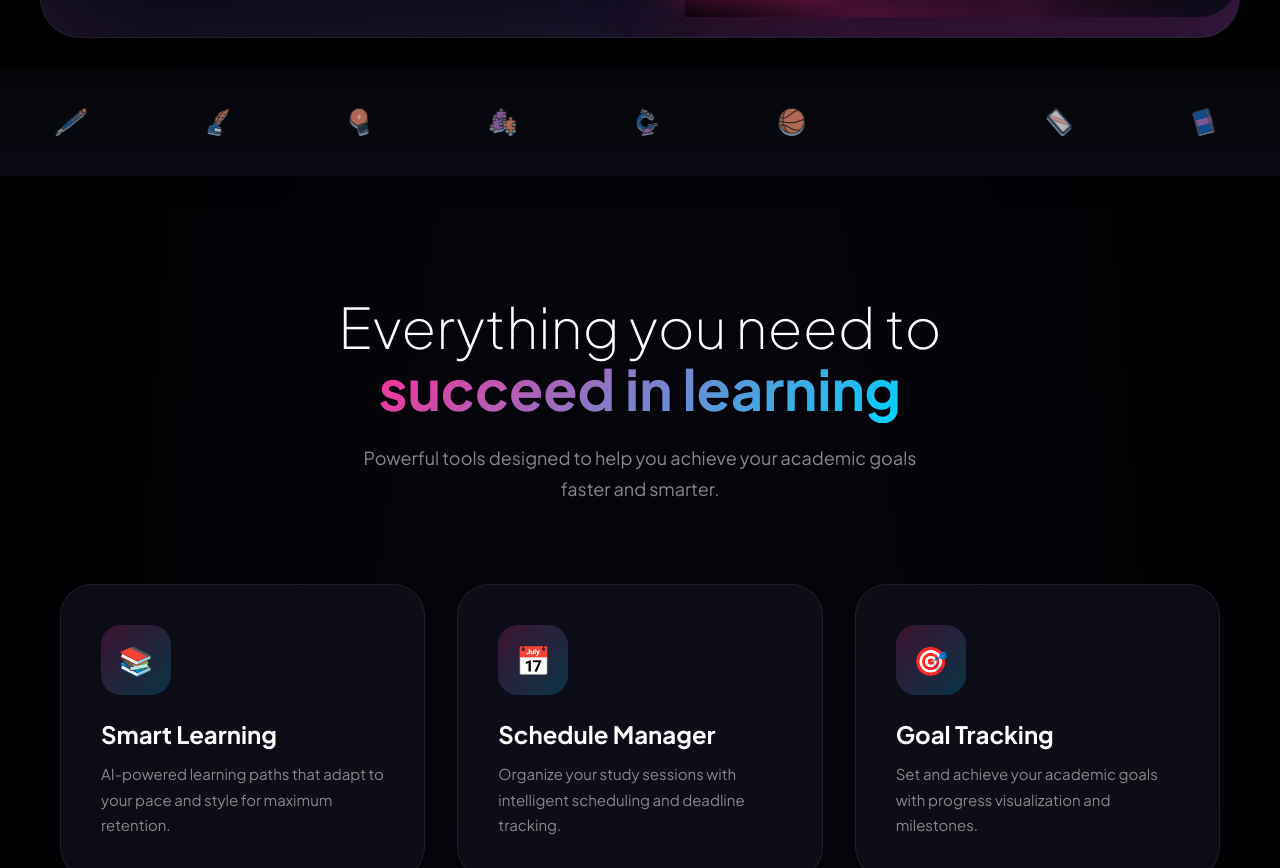
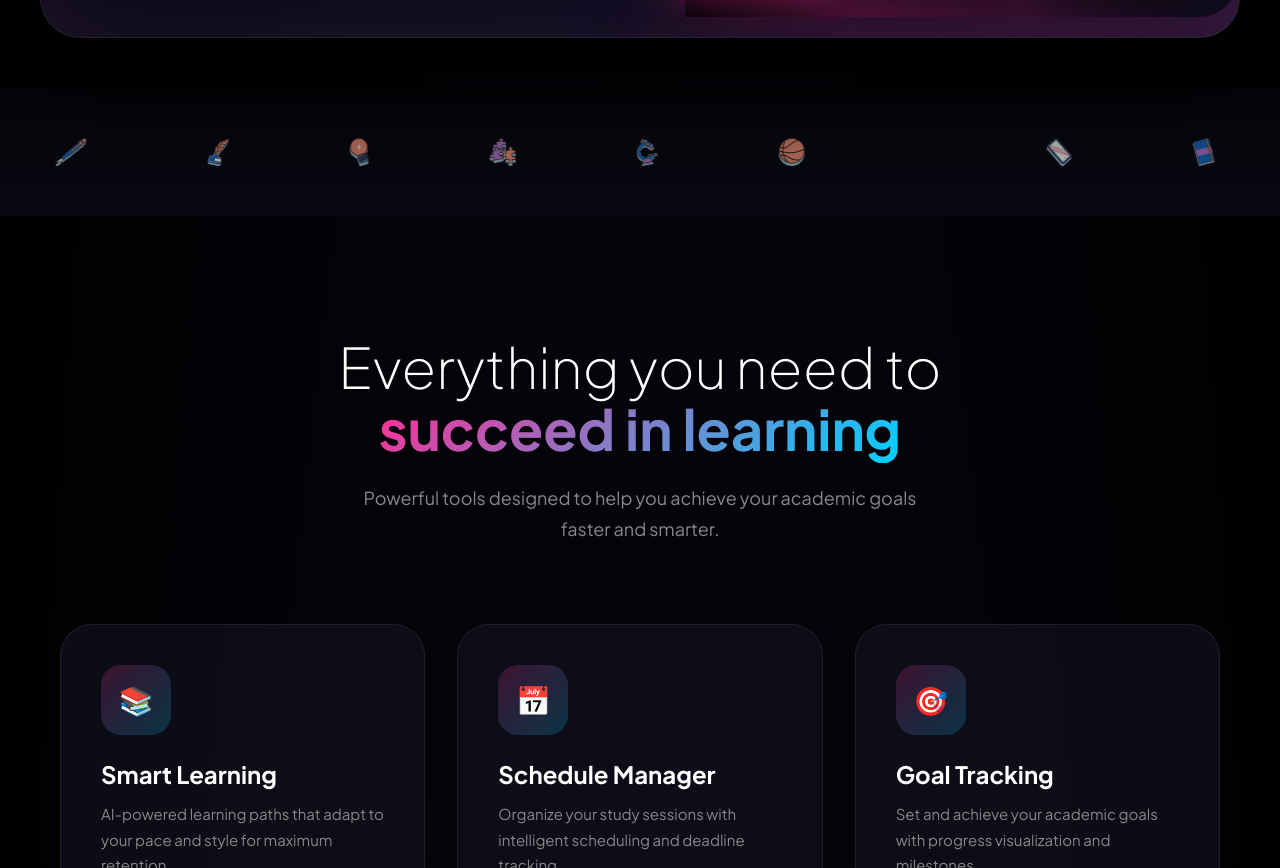
Before and after one commit to Kaitobaee/landingpageHT, a plain HTML site: page index.html in a window 1280 px wide. Shown: the part 862-1730 px from the top of the page. Drawn offline with Linux system fonts and the light colour scheme; animation ran at ten frames a second.

```diff
--- a/style.css
+++ b/style.css
@@ -1253,11 +1253,10 @@
             right: 50%;
             margin-left: -50vw;
             margin-right: -50vw;
-            padding: 40px 0;
+            padding: 50px 0;
             background: linear-gradient(to bottom, rgba(5, 5, 10, 0.98) 0%, rgba(10, 10, 20, 0.95) 100%);
             overflow: hidden;
-            z-index: 20;
-            margin-top: -20px;
+
         }
 
         .marquee-container {
```
